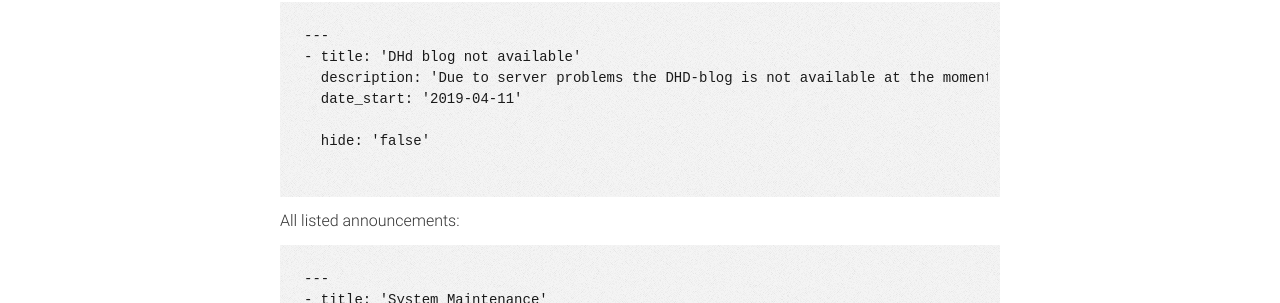
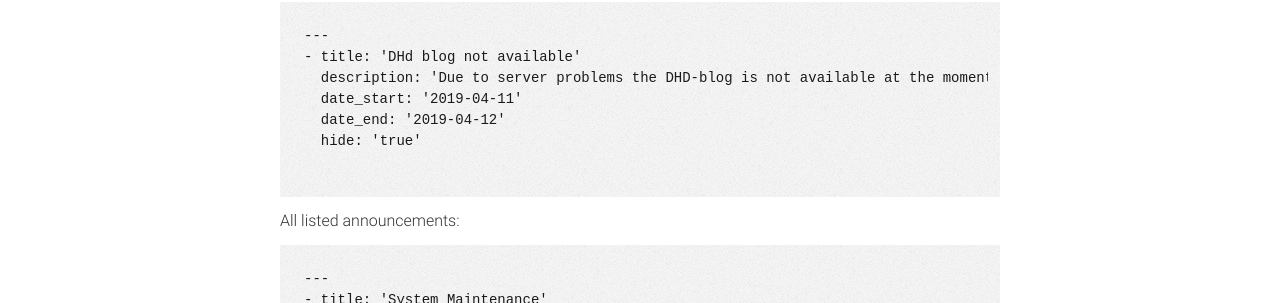
Before and after one commit to DARIAH-DE/status, a Jekyll site: the page built from currentdata.md, in a window 1280 px wide. Shown: the part 178-481 px from the top of the page. Built offline with Jekyll 4.4.1, drawn with Linux system fonts in a browser that asks for light colours; our own code applies the rules of GitHub Pages for plain Markdown files.

```diff
--- a/_data/outages.yaml
+++ b/_data/outages.yaml
@@ -1,8 +1,8 @@
 ---
 - title: 'DHd blog not available'
   date_start: '2019-04-11'
-  date_end:
-  hide: false
+  date_end: '2019-04-12'
+  hide: true
   description: 'Due to server problems the DHD-blog is not available at the moment. We apologize for the inconvenience!'
   affected_services:
     - '/services/dhd-blog'
```
